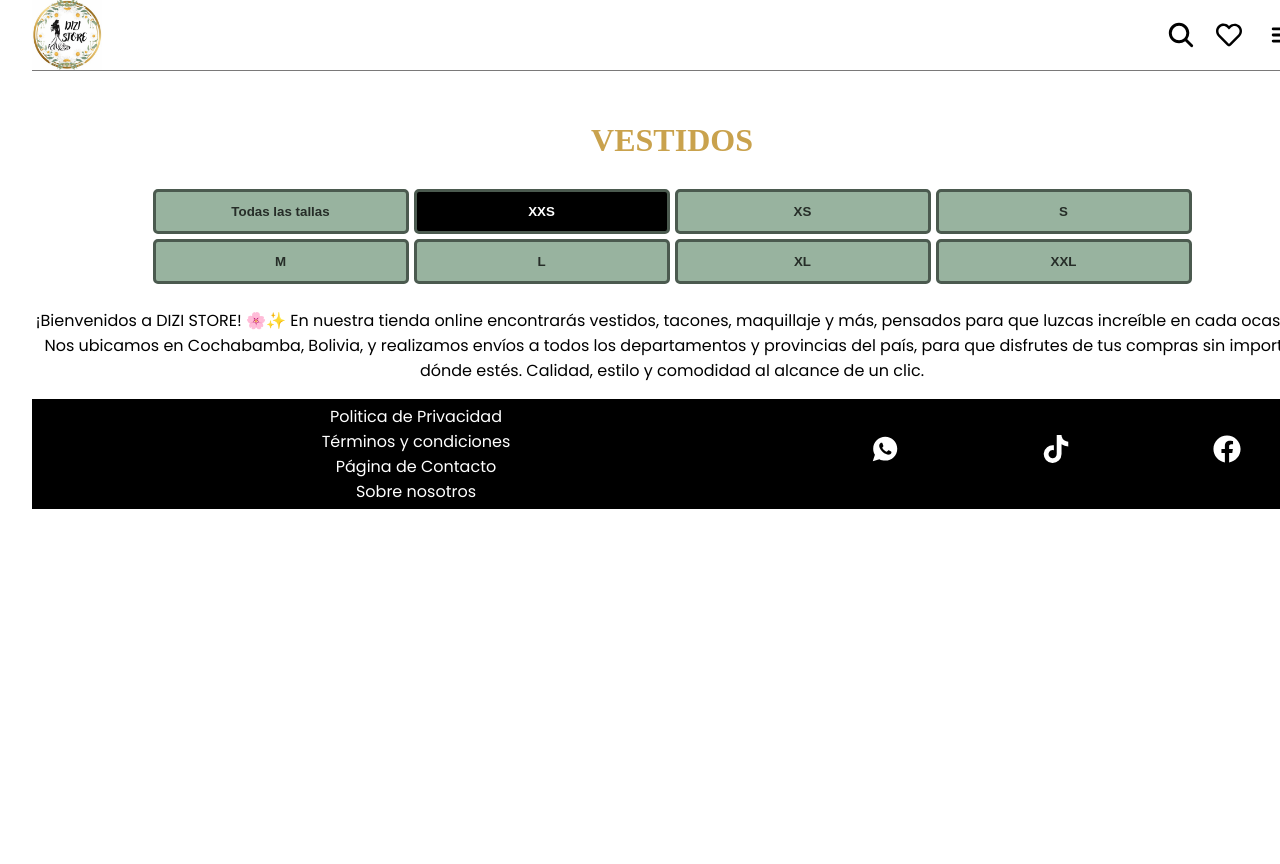
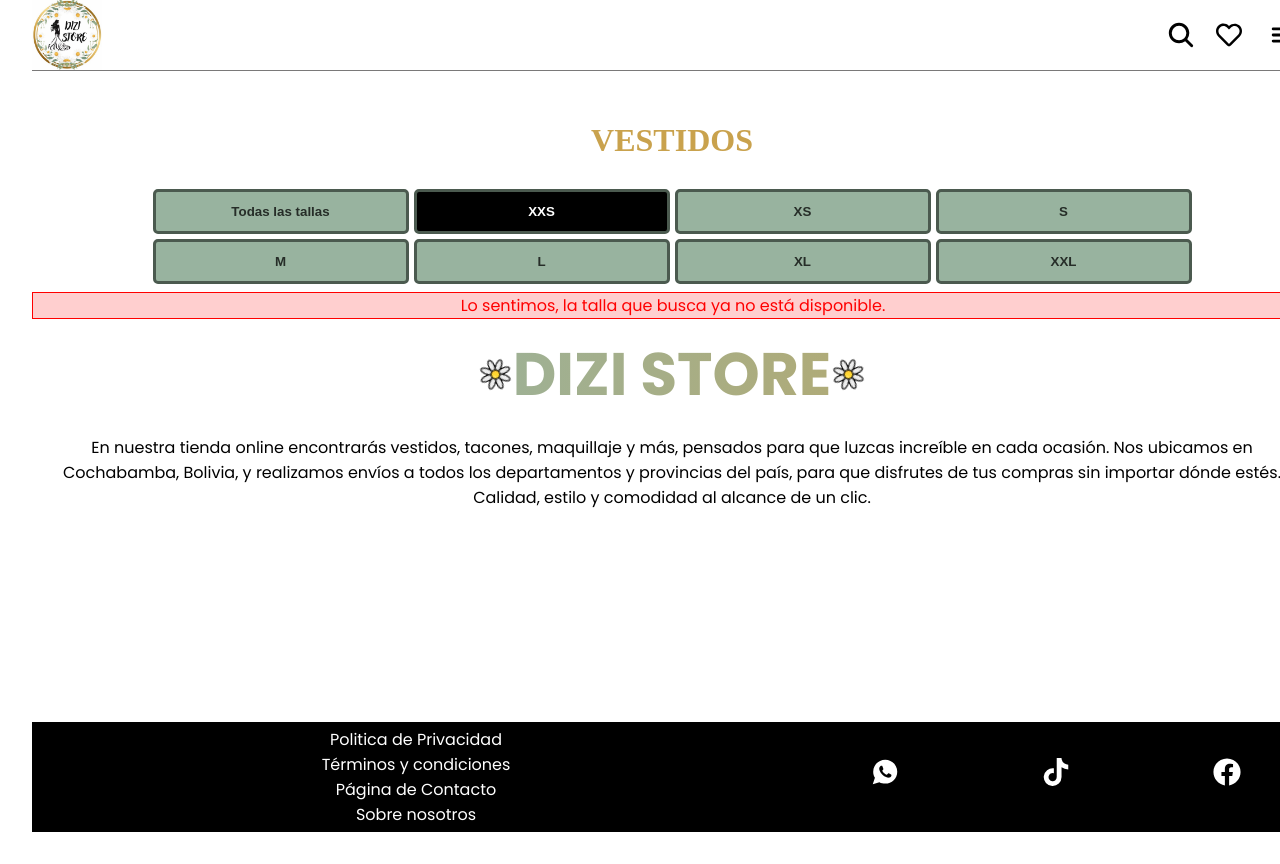
Before and after one commit to 4ndres-25/Dizi-Store, a React (Vite) app: page / in a window 1280 px wide. Both pictures are taken after a click on the button "XXS". Shown: the top 864 px of the page. Built offline with nearby package versions, Linux system fonts and the light colour scheme; a web font is replaced by a local one.

Commit message:
espaciado entre nombre y mensaje de tallas no disponibles

```diff
--- a/src/components/Footer/Footer.module.css
+++ b/src/components/Footer/Footer.module.css
@@ -5,9 +5,12 @@
 }
 .footer__container{
     display: flex;
+    width: 100dvw;
+
     align-items: center;
     background-color: black;
     margin-top: 5px;
+    bottom: 1px;
 
 }
 .footer__referencia{
--- a/src/components/TarjetaHome/TarjetaHome.module.css
+++ b/src/components/TarjetaHome/TarjetaHome.module.css
@@ -90,8 +90,13 @@
     display: flex;
     align-items: center;
     padding-left: 5px;
+    padding-right: 10px;
     height: 10%;
     width: 100%;
+}
+
+.tarjetaHome__p-container p{
+    padding: 0 10px 0 10px;
 
 }
 
--- a/src/pages/Home/Home.module.css
+++ b/src/pages/Home/Home.module.css
@@ -1,10 +1,13 @@
 .home__container{
-    height: 100dvh;
+    height: 100vh;
     width: 100dvw;
     margin: 0;
     padding: 0;
     overflow-x: hidden;
     position: relative;
+    min-height: 100vh;
+    display: flex;
+    flex-direction: column;
 }
 
 .home__h2{
@@ -20,8 +23,89 @@
     justify-content: center;
     gap: 5px;
     margin-bottom: 8px;
+
 }
+
 .home__cards-container{
     display: flex;
     flex-wrap: wrap;
 }
+
+.home__noHayTallas{
+    width: 100%;
+    height: fit-content;
+    text-align: center;
+    background-color: rgb(255, 207, 207);
+    color: red;
+    border: 1px solid red;
+}
+
+.home__descripcion{
+    padding: 10px;
+    text-align: center;
+    display: flex;
+    flex-direction: column;
+    align-items: center;
+
+}
+.home__descripcion--sin{
+   flex: 1;
+}
+.home__dizi{
+    display: flex;
+    align-items: center;
+    justify-content: center;
+    font-size: 40px;
+    font-weight: bolder;
+}
+
+.home__dizi img{
+    animation: daisy 5s infinite linear;
+    height: 35px;
+    width: 35px;
+
+
+}
+
+@keyframes daisy{
+    from{
+        transform: rotate(0deg)
+    }
+    to{
+        transform: rotate(360deg)
+    }
+
+}
+
+.home__dizi h2{
+
+  background: linear-gradient(
+    270deg,
+    #C9A24D,
+    #98B39F,
+    #F5BE54
+
+  );
+  background-size: 600% 600%;
+  animation: gradientMove 7s ease infinite;
+
+  -webkit-background-clip: text;
+  background-clip: text;
+  -webkit-text-fill-color: transparent;
+  color: transparent;
+  padding: 0;
+  margin: 0;
+}
+
+@keyframes gradientMove {
+  0% {
+    background-position: 0% 50%;
+  }
+  50% {
+    background-position: 100% 50%;
+  }
+  100% {
+    background-position: 0% 50%;
+  }
+
+}
--- a/src/pages/Home/Home.tsx
+++ b/src/pages/Home/Home.tsx
@@ -7,6 +7,8 @@ import vestidos from "../../data/vestidos.json";
 import { useEffect, useState } from "react"
 import Footer from "../../components/Footer/Index"
 import NotificacionFavoritos from "../../components/NotificacionFavoritos/Index"
+import daisy from "../../assets/Images/daisy.png"
+
 
 
 
@@ -17,6 +19,7 @@ const Home = () => {
   const [sizeSelected, setSizeSelected] = useState("")
   const [notificacionFavoritos, setNotificacionFavoritos] = useState(false)
   const [coincide, setCoincide] = useState<boolean>()
+  const [noHayTalla, setNoHayTalla] = useState(false)
 
 
   const [idFavoritos, setidFavoritos] = useState<number[]>(() => {
@@ -60,6 +63,19 @@ const Home = () => {
     setHayBusqueda(vestidos)
   }, [])
 
+  useEffect(() => {
+    if(data.length  === 0){
+      setNoHayTalla(true)
+
+    }
+    else{
+      setNoHayTalla(false)
+    }
+
+
+  }, [data])
+
+
   const changeDataforSearch = (newData: Vestido[]) => {
     setHayBusqueda(newData)
     if (newData.length !== 0){
@@ -75,14 +91,15 @@ const Home = () => {
       setSizeSelected(talla)
       setData(hayBusqueda.filter(p => p.tallas.some(t => t === talla)))
 
+
     }
 
 
 
   }
-  console.log(data)
+  console.log(noHayTalla)
   return (
-    <div className={styles.home__container}>
+    <div className={`${styles.home__container} ${noHayTalla ? styles["home__container--sinTallas"]: ""}`}>
 
         <Header changeData={changeDataforSearch}></Header>
         <NotificacionFavoritos estado={notificacionFavoritos} coincide={coincide}></NotificacionFavoritos>
@@ -110,11 +127,24 @@ const Home = () => {
 
 
         </div>
-        <div>
+        {noHayTalla === true &&
+
+        <div className={styles.home__noHayTallas}>
+          Lo sentimos, la talla que busca ya no está disponible.
+
+        </div>
+        }
+        <div className={`${styles.home__descripcion} ${noHayTalla ? styles["home__descripcion--sin"] : ""}`}>
+          <div className={styles.home__dizi}>
+
+            <img src={daisy} alt="Imagen de flor margarita" />
+            <h2>DIZI STORE</h2>
+            <img src={daisy} alt="Imagen de flor margarita" />
+          </div>
             <p>
-            ¡Bienvenidos a DIZI STORE! 🌸✨
             En nuestra tienda online encontrarás vestidos, tacones, maquillaje y más, pensados para que luzcas increíble en cada ocasión. Nos ubicamos en Cochabamba, Bolivia, y realizamos envíos a todos los departamentos y provincias del país, para que disfrutes de tus compras sin importar dónde estés. Calidad, estilo y comodidad al alcance de un clic.
             </p>
+
         </div>
         <Footer></Footer>
     </div>
```
Also changed, not shown: src/assets/Images/daisy.png (added).
